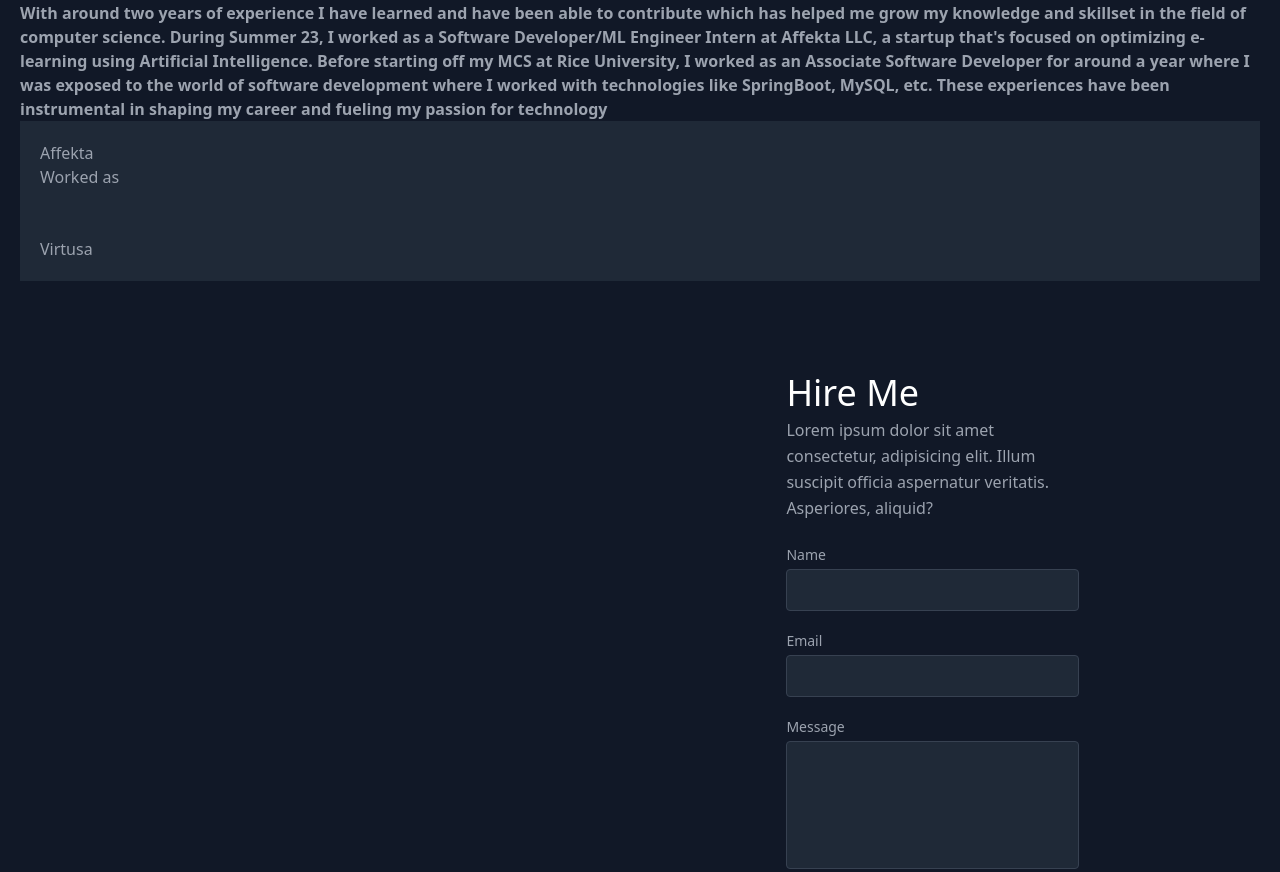
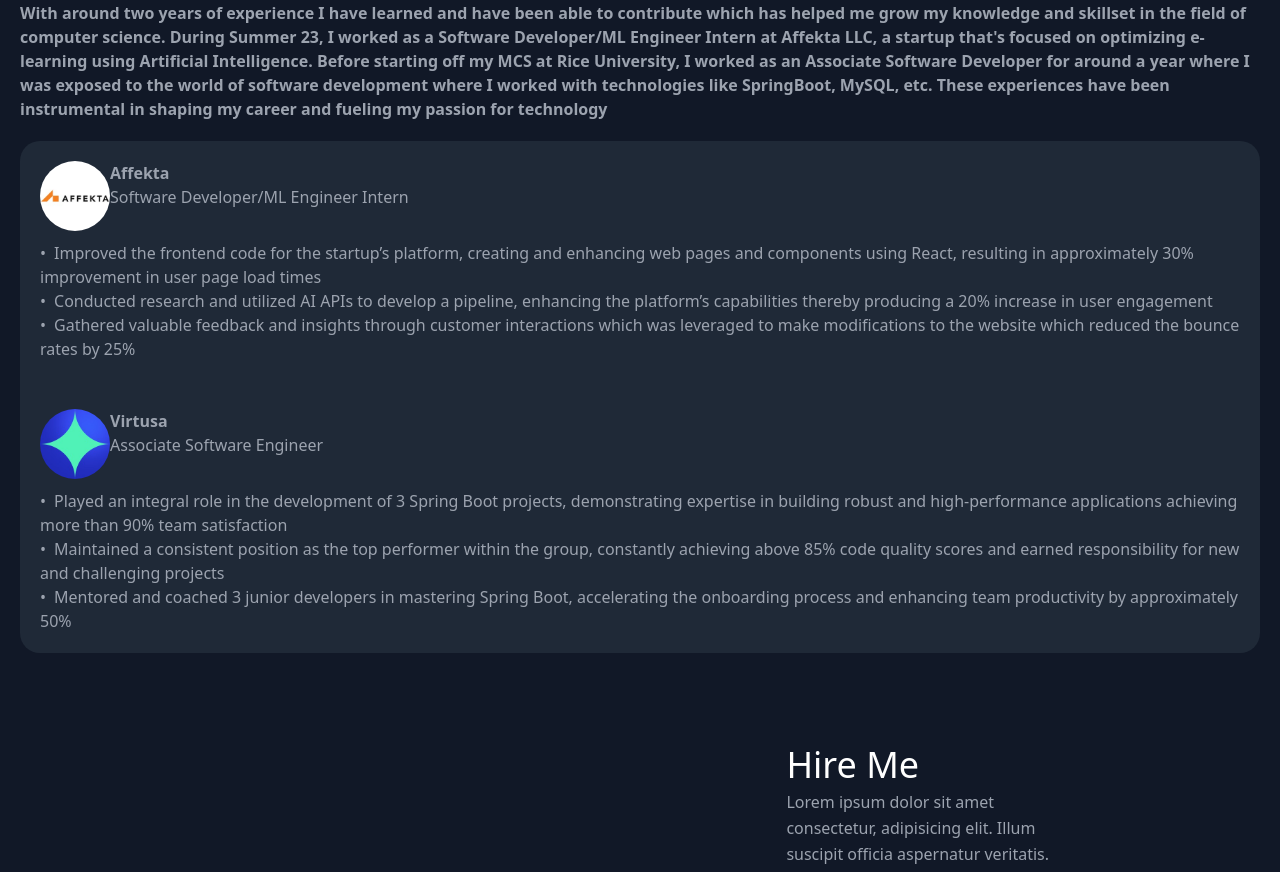
Before and after one commit to DecryptLife/My-Portfolio, a React (Vite) app: page / in a window 1280 px wide. Shown: the part 2020-2892 px from the top of the page. Built offline with nearby package versions, Linux system fonts and the light colour scheme.

Commit message:
adding comps

```diff
--- a/src/Components/Experience.css
+++ b/src/Components/Experience.css
@@ -1,5 +1,6 @@
 .resume-container {
   width: 100%;
+  margin-top: 20px;
 }
 
 .resume-card {
@@ -7,4 +8,22 @@
   display: flex;
   flex-direction: column;
   padding: 20px;
+  border-radius: 20px;
 }
+
+.work-exp-header {
+  display: flex;
+  height: 80px;
+}
+
+.work-exp-icon > img {
+  border-radius: 50%;
+}
+.custom-bullet {
+  list-style-type: none;
+}
+
+.custom-bullet li::before {
+  content: "\2022"; /* Add your custom bullet point symbol here */
+  margin-right: 8px; /* Adjust the spacing between the bullet point and the list item */
+}
--- a/src/Components/Experience.jsx
+++ b/src/Components/Experience.jsx
@@ -28,11 +28,39 @@ function Experience() {
             <div className="resume-card">
               <div className="work-exp affekta">
                 <div className="work-exp-header">
-                  <h2>Affekta</h2>
+                  <div className="work-exp-icon">
+                    <img
+                      src="./affekta.jpeg"
+                      alt="affekta-icon"
+                      width={70}
+                      height={70}
+                    />
+                  </div>
+                  <div className="work-exp-title">
+                    <b>
+                      <h2>Affekta</h2>
+                    </b>
+                    <h6>Software Developer/ML Engineer Intern</h6>
+                  </div>
                 </div>
                 <div className="work-exp-body">
-                  <ul>
-                    <li>Worked as </li>
+                  <ul className="custom-bullet">
+                    <li>
+                      Improved the frontend code for the startup’s platform,
+                      creating and enhancing web pages and components using
+                      React, resulting in approximately 30% improvement in user
+                      page load times
+                    </li>
+                    <li>
+                      Conducted research and utilized AI APIs to develop a
+                      pipeline, enhancing the platform’s capabilities thereby
+                      producing a 20% increase in user engagement
+                    </li>
+                    <li>
+                      Gathered valuable feedback and insights through customer
+                      interactions which was leveraged to make modifications to
+                      the website which reduced the bounce rates by 25%
+                    </li>
                   </ul>
                 </div>
               </div>
@@ -40,9 +68,42 @@ function Experience() {
               <br />
               <div className="work-exp virtusa">
                 <div className="work-exp-header">
-                  <h2>Virtusa</h2>
+                  <div className="work-exp-icon">
+                    <img
+                      src="./virtusa.jpeg"
+                      alt="virtusa icon"
+                      width={70}
+                      height={70}
+                    />
+                  </div>
+                  <div className="work-exp-title">
+                    <b>
+                      <h2>Virtusa</h2>
+                    </b>
+                    <h6>Associate Software Engineer</h6>
+                  </div>
                 </div>
-                <div className="work-exp-body"></div>
+                <div className="work-exp-body">
+                  <ul className="custom-bullet">
+                    <li>
+                      Played an integral role in the development of 3 Spring
+                      Boot projects, demonstrating expertise in building robust
+                      and high-performance applications achieving more than 90%
+                      team satisfaction{" "}
+                    </li>
+                    <li>
+                      Maintained a consistent position as the top performer
+                      within the group, constantly achieving above 85% code
+                      quality scores and earned responsibility for new and
+                      challenging projects
+                    </li>
+                    <li>
+                      Mentored and coached 3 junior developers in mastering
+                      Spring Boot, accelerating the onboarding process and
+                      enhancing team productivity by approximately 50%
+                    </li>
+                  </ul>
+                </div>
               </div>
             </div>
           </div>
--- a/src/data.js
+++ b/src/data.js
@@ -25,23 +25,6 @@ export const projects = [
   },
 ];
 
-export const testimonials = [
-  {
-    quote:
-      "Lorem ipsum dolor sit amet consectetur adipisicing elit. Culpa quod necessitatibus quidem impedit facilis? Distinctio laboriosam veritatis recusandae minus. Voluptatum accusantium hic laudantium soluta ea sapiente cupiditate officia maiores itaque.",
-    image: "https://randomuser.me/api/portraits/men/1.jpg",
-    name: "Jesse Hicks",
-    company: "Zoozle",
-  },
-  {
-    quote:
-      "Lorem ipsum dolor sit amet consectetur adipisicing elit. Culpa quod necessitatibus quidem impedit facilis? Distinctio laboriosam veritatis recusandae minus. Voluptatum accusantium hic laudantium soluta ea sapiente cupiditate officia maiores itaque.",
-    image: "https://randomuser.me/api/portraits/men/94.jpg",
-    name: "Ruben Alvarez",
-    company: "Dooble.io",
-  },
-];
-
 export const skills = [
   "JavaScript",
   "React",
```
Also changed, not shown: public/affekta.jpeg (added), public/virtusa.jpeg (added).
